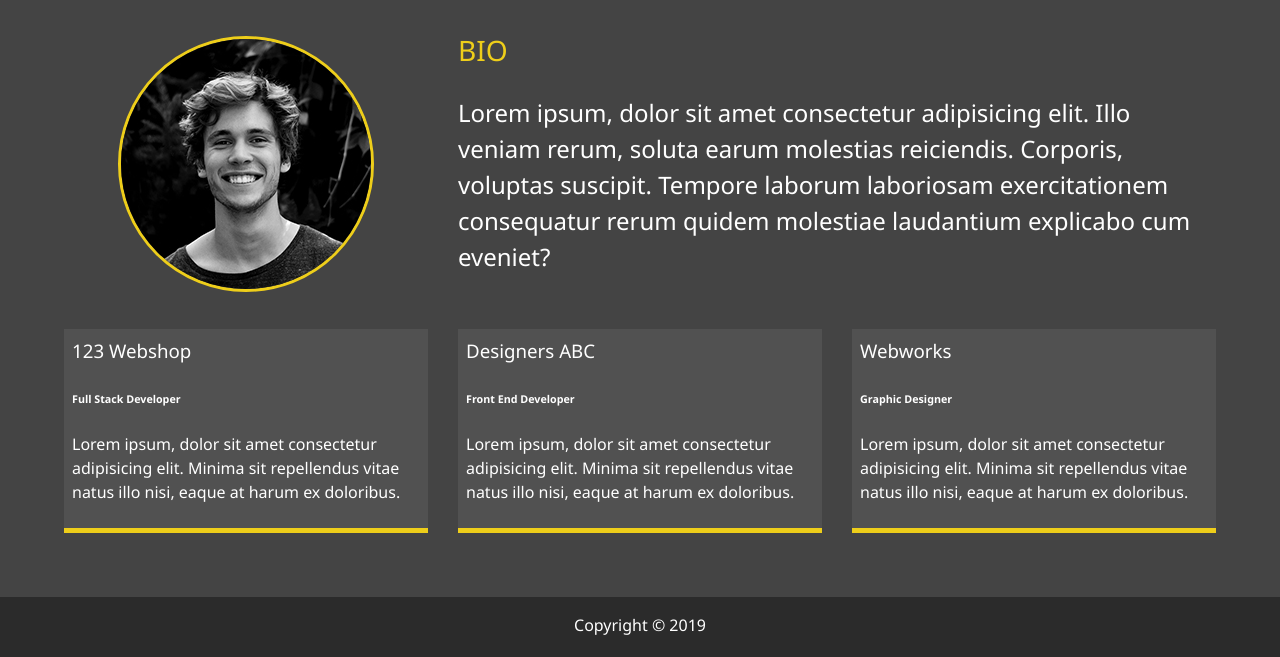
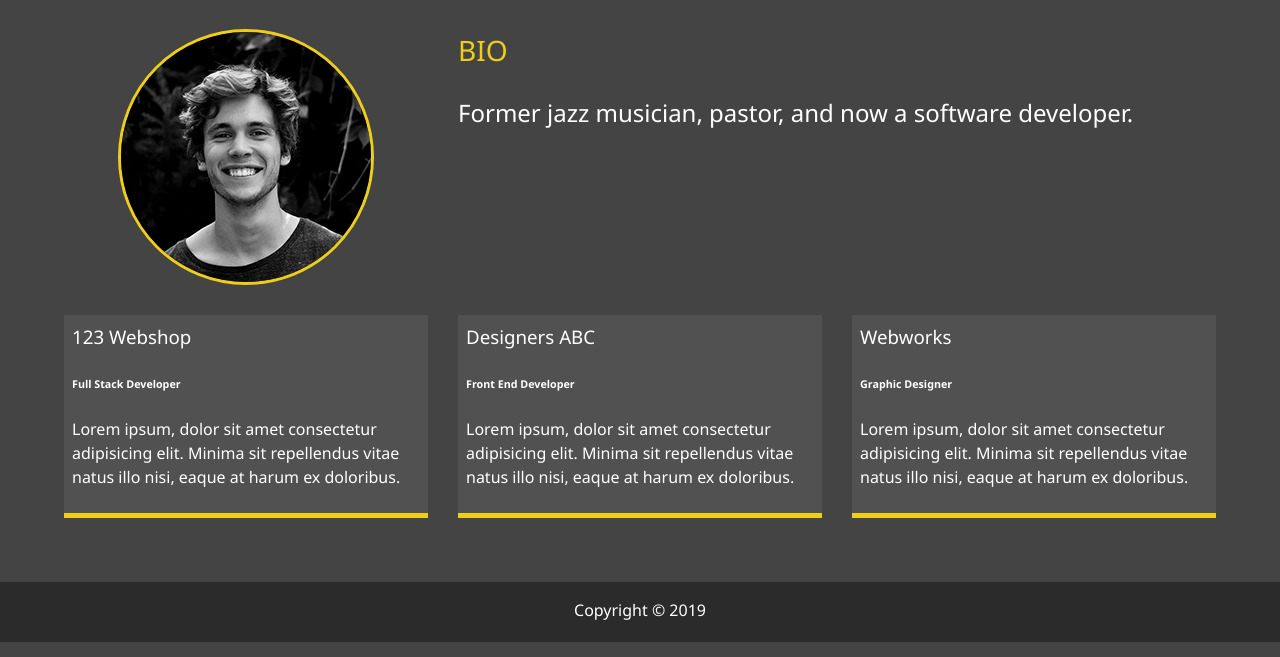
Before and after one commit to weparkerjr/portfolio2, a website: page dist/about.html in a window 1280 px wide. Shown: the part 253-910 px from the top of the page. Drawn offline with Linux system fonts and the light colour scheme.

Commit message:
Update About Me

```diff
--- a/dist/about.html
+++ b/dist/about.html
@@ -62,7 +62,7 @@
 
             <div class="bio">
                 <h3 class="text-secondary">BIO</h3>
-                <p>Lorem ipsum, dolor sit amet consectetur adipisicing elit. Illo veniam rerum, soluta earum molestias reiciendis. Corporis, voluptas suscipit. Tempore laborum laboriosam exercitationem consequatur rerum quidem molestiae laudantium explicabo cum eveniet?</p>
+                <p>Former jazz musician, pastor, and now a software developer.</p>
             </div>
 
             <div class="job job-1">
--- a/package.json
+++ b/package.json
@@ -3,12 +3,15 @@
   "version": "1.0.0",
   "description": "Responsive portfolio website",
   "main": "index.js",
+  "homepage": "https://weparkerjr.github.io/portfolio",
   "scripts": {
-    "sass": "node-sass -w scss/ -o dist/css/ --recursive"
+    "sass": "node-sass -w scss/ -o dist/css/ --recursive",
+    "deploy": "gh-pages -d dist"
   },
   "author": "Edwin Parker",
   "license": "MIT",
   "dependencies": {
+    "gh-pages": "^2.0.1",
     "node-sass": "^4.12.0"
   }
 }
```
Also changed, not shown: 1 other file.
